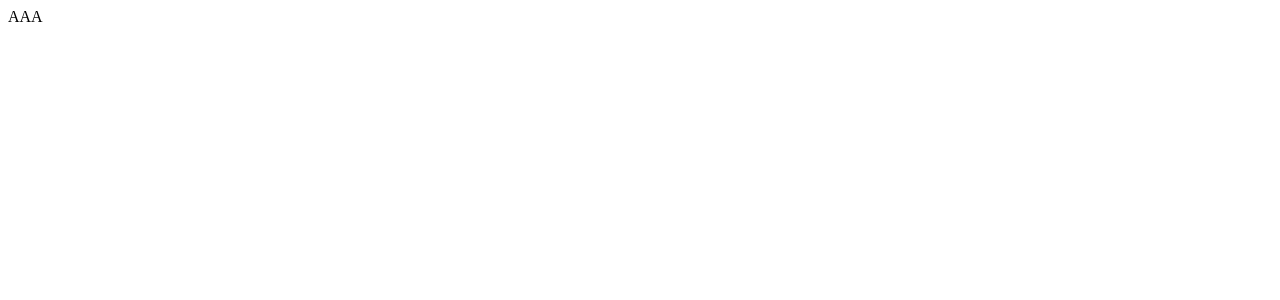
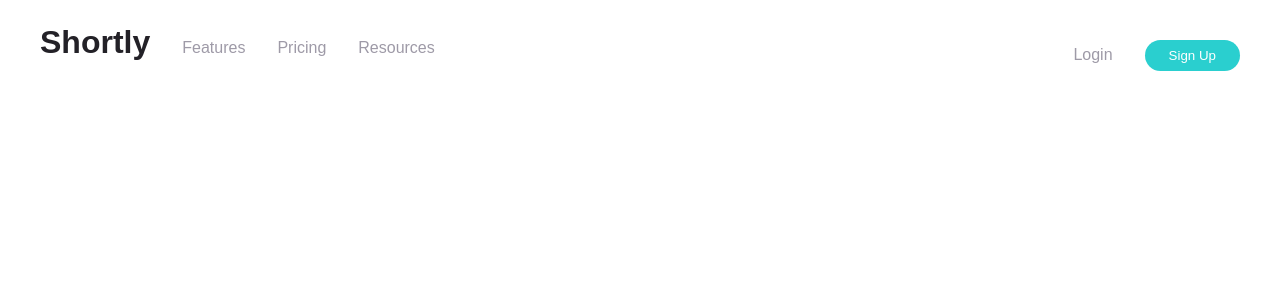
Before and after one commit to Dark0017/shorten-url, a React (Create React App) app: page / in a window 1280 px wide. Shown: the top 300 px of the page. Built offline with nearby package versions, Linux system fonts and the light colour scheme.

Commit message:
built desktop navbar

```diff
--- a/package.json
+++ b/package.json
@@ -8,7 +8,10 @@
     "@testing-library/user-event": "^12.8.3",
     "react": "^17.0.2",
     "react-dom": "^17.0.2",
+    "react-icons": "^4.2.0",
+    "react-responsive": "^8.2.0",
     "react-scripts": "4.0.3",
+    "styled-components": "^5.3.0",
     "web-vitals": "^1.1.2"
   },
   "scripts": {
--- a/public/index.html
+++ b/public/index.html
@@ -4,7 +4,7 @@
     <meta charset="utf-8" />
     <meta name="viewport" content="width=device-width, initial-scale=1" />
     <meta name="description" content="Website shortens your URLs" />
-    <title>Shortenify</title>
+    <title>Shortly</title>
   </head>
   <body>
     <noscript>You need to enable JavaScript to run this app.</noscript>
--- a/src/App.js
+++ b/src/App.js
@@ -1,7 +1,9 @@
+import Navbar from "./components/navbar";
+<style>@import url('https://fonts.googleapis.com/css2?family=Poppins:wght@500;700&display=swap');</style>
 function App() {
   return (
     <div className="App">
-      <header className="App-header"> AAA</header>
+      <Navbar />
     </div>
   );
 }
--- /dev/null
+++ b/src/components/button.js
@@ -0,0 +1,18 @@
+import React from "react";
+import styled from "styled-components";
+
+const Button = styled.button`
+  background-color: #2acfcf;
+  color: white;
+  font-family: "Poppins", sans-serif;
+  font-weight: 500;
+  border-radius: 1.5rem;
+  padding-left: 1.5rem;
+  padding-right: 1.5rem;
+  padding-top: 0.5rem;
+  padding-bottom: 0.5rem;
+  border: none;
+  display: inline;
+`;
+
+export default Button;
--- /dev/null
+++ b/src/components/containers.js
@@ -0,0 +1,18 @@
+import React from "react";
+import { useMediaQuery } from "react-responsive";
+
+const Desktop = ({ children }) => {
+  const isDesktop = useMediaQuery({ minWidth: 767 });
+  return isDesktop ? children : null;
+};
+const Mobile = ({ children }) => {
+  const isMobile = useMediaQuery({ maxWidth: 766 });
+  return isMobile ? children : null;
+};
+const Default = ({ children }) => {
+  const isNotMobile = useMediaQuery({ minWidth: 768 });
+  return isNotMobile ? children : null;
+};
+
+export default Default;
+export { Desktop, Mobile };
--- /dev/null
+++ b/src/components/navbar.js
@@ -0,0 +1,84 @@
+import React from "react";
+import { Desktop, Mobile } from "./containers";
+import Button from "./button";
+import styled from "styled-components";
+
+const FlexBox = styled.div`
+  width: 100%;
+  display: flex;
+  font-family: "Poppins", sans-serif;
+`;
+
+const NavItemLeft = styled.span`
+  margin: 1rem;
+  margin-right: auto;
+`;
+
+const NavItemRight = styled.span`
+  margin: 1rem;
+  margin-left: auto;
+`;
+
+const NavLink = styled.a`
+  font-weight: 500;
+  color: #9e9aa7;
+  margin: 1rem;
+
+  &:hover {
+    color: #232127;
+    cursor: pointer;
+  }
+
+  &:active {
+    color: #232127;
+    cursor: pointer;
+  }
+`;
+const NavLogo = styled.a`
+  font-family: "Poppins", sans-serif;
+  font-size: 2rem;
+  font-weight: 700;
+  margin: 1rem;
+  color: #232127;
+  cursor: pointer;
+`;
+
+const SignUpBtn = styled(Button)`
+  margin: 1rem;
+`;
+
+const NavLogoMob = styled(NavLogo)`
+  font-size: 2rem;
+  margin: 0rem;
+`;
+
+const Navbar = () => {
+  return (
+    <div>
+      <Desktop>
+        <FlexBox>
+          <NavItemLeft>
+            <NavLogo>Shortly</NavLogo>
+            <NavLink>Features</NavLink>
+            <NavLink>Pricing</NavLink>
+            <NavLink>Resources</NavLink>
+          </NavItemLeft>
+          <NavItemRight>
+            <NavLink>Login</NavLink>
+            <SignUpBtn>Sign Up</SignUpBtn>
+          </NavItemRight>
+        </FlexBox>
+      </Desktop>
+      <Mobile>
+        <FlexBox>
+          <NavItemLeft>
+            <NavLogoMob>Shortly</NavLogoMob>
+          </NavItemLeft>
+          <NavItemRight></NavItemRight>
+        </FlexBox>
+      </Mobile>
+    </div>
+  );
+};
+
+export default Navbar;
```
Also changed, not shown: 1 other file (tests, documents, lock files or other folders).
